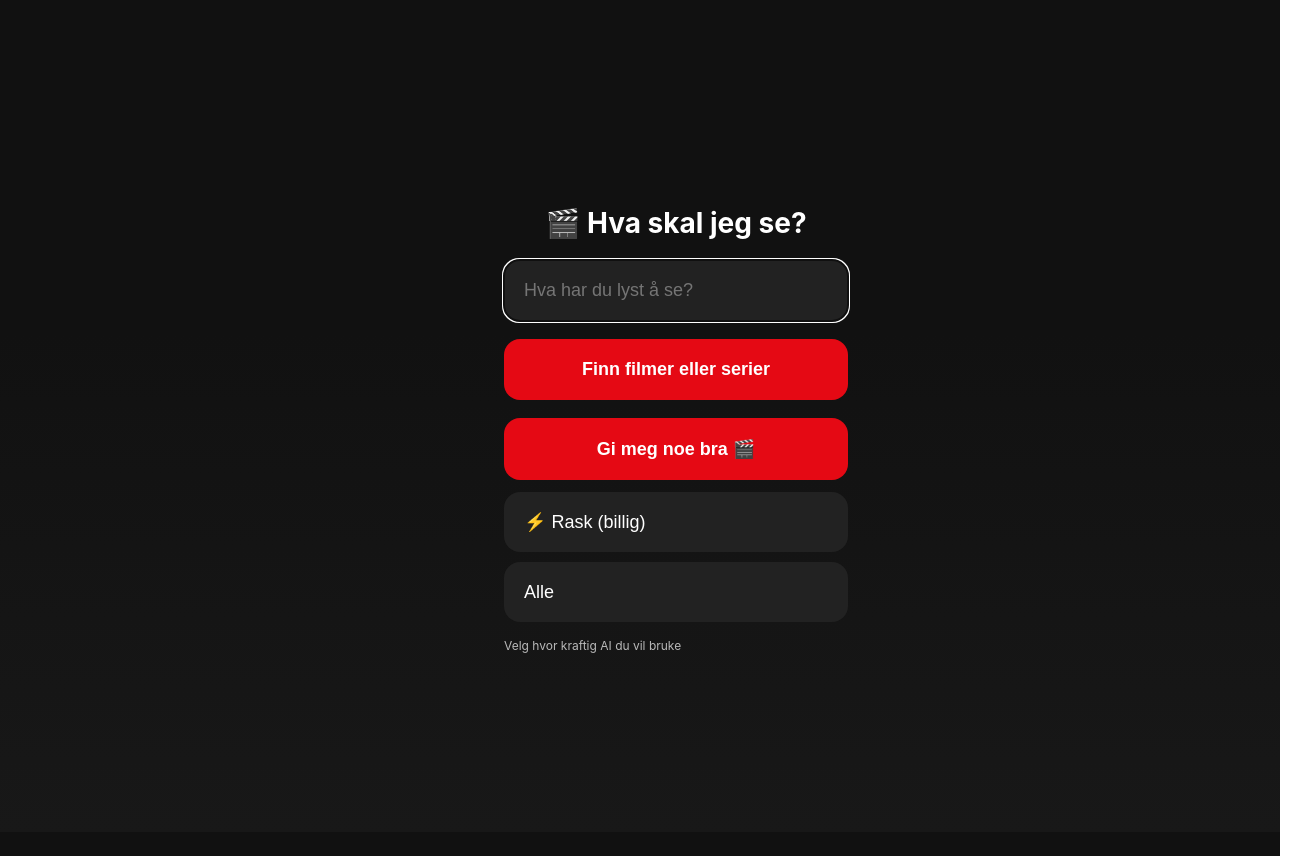
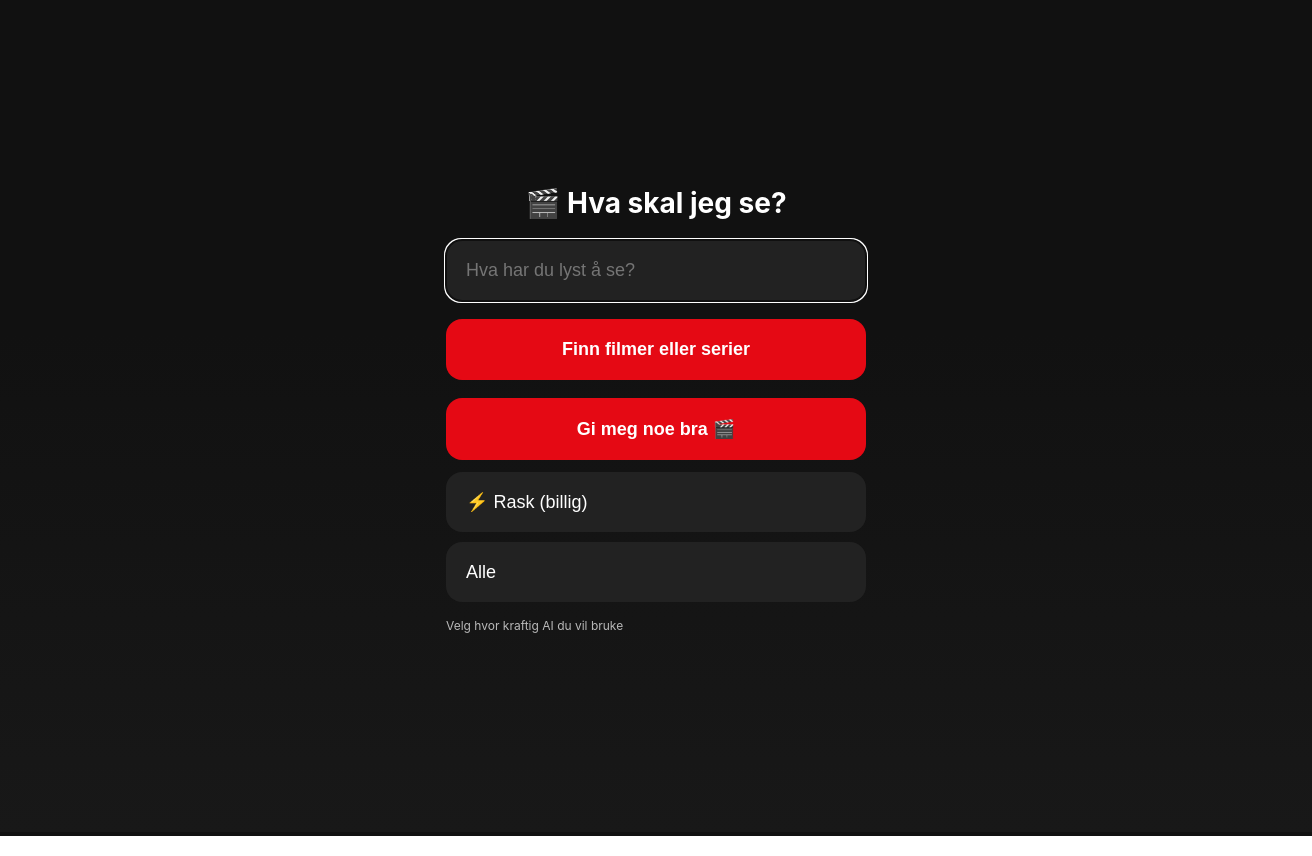
Before and after one commit to hdybdahl94-rgb/movie-finder, a React (Vite) app: page / in a window 1280 px wide. Shown: the whole page, 1312 px wide, since content can reach past the window. Built offline with nearby package versions, Linux system fonts and the light colour scheme.

Commit message:
fix styiling

```diff
--- a/src/style.css
+++ b/src/style.css
@@ -232,23 +232,26 @@ select {
   color: #fff;
 }
 
-/* DESKTOP FIX */
+/* DESKTOP ONLY */
 @media (min-width: 768px) {
-  .container {
-    max-width: 600px;
+
+  /* Normalt view (med resultater) */
+  .container:not(.empty) {
+    max-width: 700px;
     margin: 0 auto;
   }
 
+  @media (min-width: 768px) {
+
+  .container.empty {
+    display: flex;
+    align-items: center;
+    justify-content: center;
+  }
+
   .container.empty .content {
-    max-width: 500px;
-    margin: 0 auto;
+    max-width: 420px;   /* nøkkelen */
+    width: 100%;
   }
 }
-
-
-@media (min-width: 768px) {
-  body {
-    display: flex;
-    justify-content: center;
-  }
 }
```
